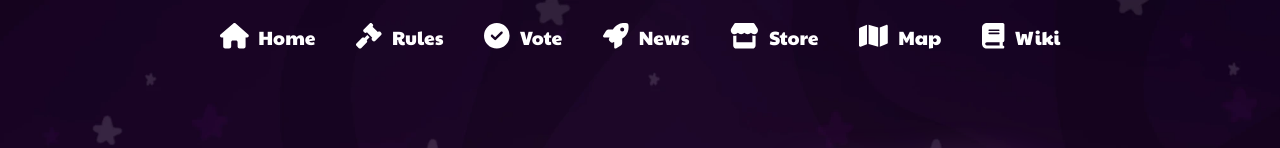
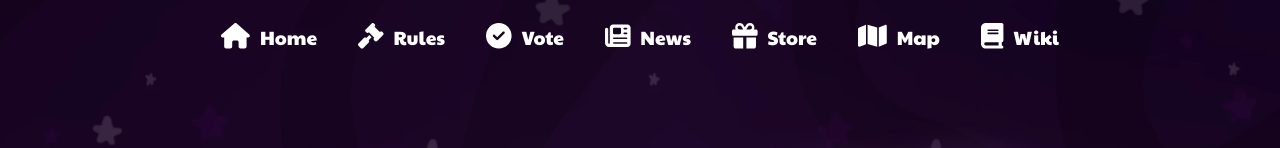
Before and after one commit to LumaLibre/web, a React (Vite) app in the folder client/: page / in a window 1280 px wide. Shown: the top 148 px of the page. Built offline with nearby package versions, Linux system fonts and the light colour scheme; no server answers; a web font is replaced by a local one.

Commit message:
update navbar icons

```diff
--- a/client/src/components/navbar/Navbar.tsx
+++ b/client/src/components/navbar/Navbar.tsx
@@ -1,7 +1,7 @@
 import React, { useState } from "react";
 import styles from "./Navbar.module.scss";
 import { FontAwesomeIcon } from "@fortawesome/react-fontawesome";
-import { faHouse, faGavel, faCheckCircle, faStore, faMap, faBook, faRocket } from "@fortawesome/free-solid-svg-icons";
+import { faHouse, faGavel, faCheckCircle, faMap, faBook, faNewspaper, faGift } from "@fortawesome/free-solid-svg-icons";
 import { Link } from "react-router-dom";
 import { WIKI } from "@/constants.ts";
 
@@ -49,13 +49,13 @@
                 </li>
                 <li className={styles.navItem}>
                     <Link to="/news" onClick={toggleMenu}>
-                        <FontAwesomeIcon icon={faRocket} className={styles.navIcon}/>
+                        <FontAwesomeIcon icon={faNewspaper} className={styles.navIcon}/>
                         <span className={styles.navText}>News</span>
                     </Link>
                 </li>
                 <li className={styles.navItem}>
                     <Link to="/store" onClick={toggleMenu}>
-                        <FontAwesomeIcon icon={faStore} className={styles.navIcon}/>
+                        <FontAwesomeIcon icon={faGift} className={styles.navIcon}/>
                         <span className={styles.navText}>Store</span>
                     </Link>
                 </li>
```
